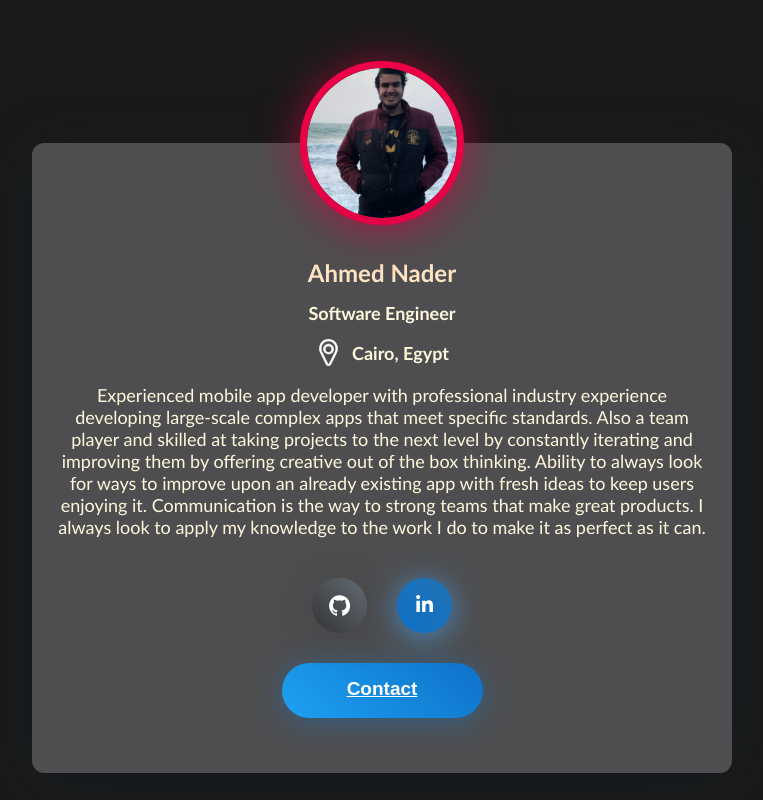
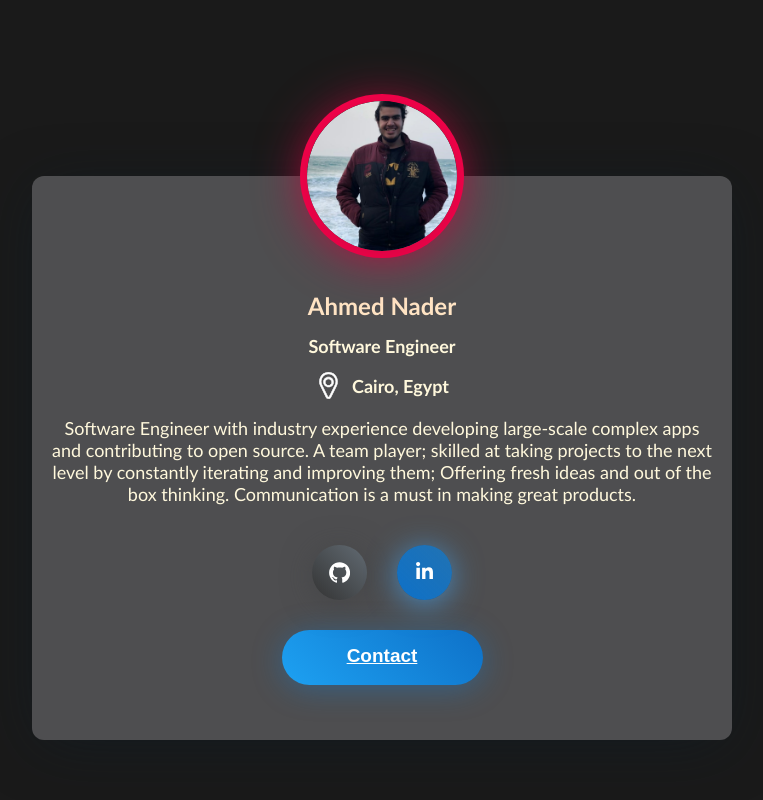
Before and after one commit to AhmedNader42/Personal-Website, a website: page public/index.html in a window 1280 px wide. Shown: the top 800 px of the page, without its empty margins (258-1021 px from the left). Drawn offline with Linux system fonts and the light colour scheme.

Commit message:
Updated the objectives

```diff
--- a/public/index.html
+++ b/public/index.html
@@ -30,15 +30,7 @@
                     <span style="color: cornsilk"> Cairo, Egypt </span>
                 </div>
                 <p class="text-main">
-                    <span class="tab"></span> Experienced mobile app developer with professional industry experience
-                    developing large-scale
-                    complex apps that meet specific standards. Also a team player and skilled at taking projects to the
-                    next level by constantly
-                    iterating and improving them by offering creative out of the box thinking. Ability to always look
-                    for ways to improve upon an
-                    already existing app with fresh ideas to keep users enjoying it. Communication is the way to strong
-                    teams that make great
-                    products. I always look to apply my knowledge to the work I do to make it as perfect as it can.
+                    Software Engineer with industry experience developing large-scale complex apps and contributing to open source. A team player; skilled at taking projects to the next level by constantly iterating and improving them; Offering fresh ideas and out of the box thinking. Communication is a must in making great products.
                 </p>
                 <div class="profile-card-social">
                     <a href="https://github.com/AhmedNader42" class="profile-card-social__item github" target="_blank">
```
